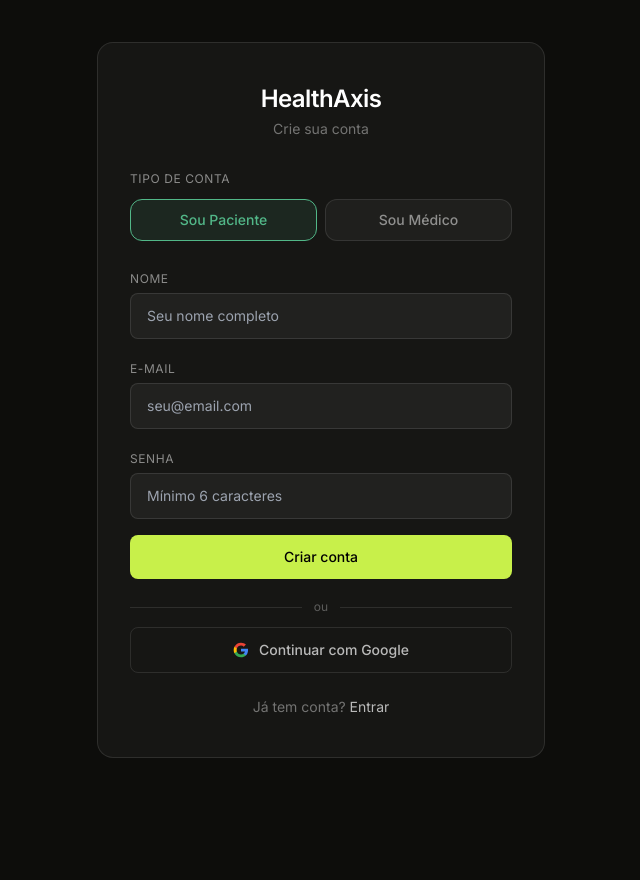
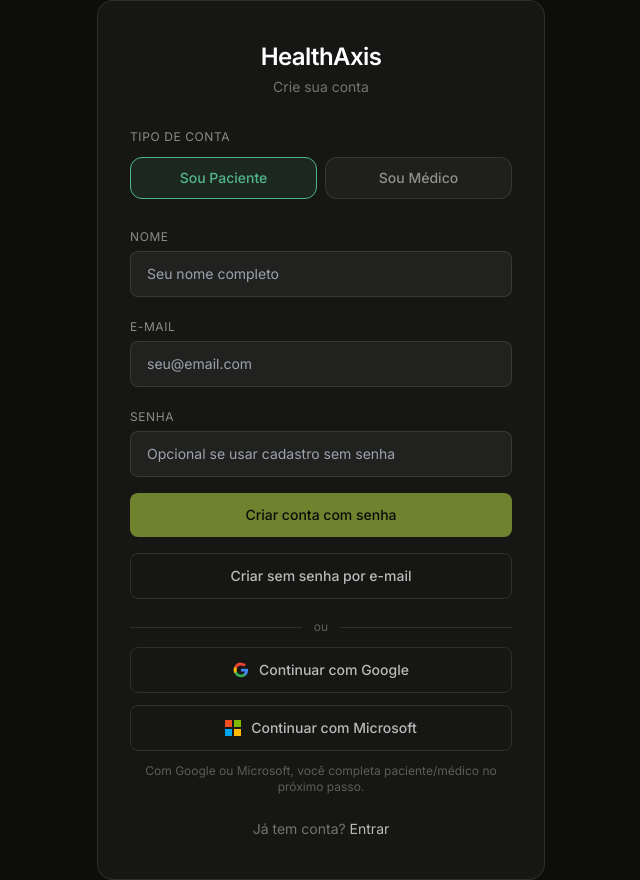
Before and after one commit to lekows/healthaxis, a Next.js app: page /auth/signup in a window 1280 px wide. Shown: the whole page, without its empty margins (319-959 px from the left). Before the commit the page ends 800 px from the top, so only its background shows below. Built offline with nearby package versions, Linux system fonts and the light colour scheme.

Commit message:
feat(auth): add passwordless signup and Microsoft provider

```diff
--- a/app/auth/signup/page.tsx
+++ b/app/auth/signup/page.tsx
@@ -3,8 +3,16 @@
 import { useState } from "react";
 import { useRouter } from "next/navigation";
 import Link from "next/link";
+import type { Provider } from "@supabase/supabase-js";
 import { createClient } from "@/lib/supabase/client";
 import { updateUserRole } from "@/app/auth/actions";
+
+type OAuthProvider = Extract<Provider, "google" | "azure">;
+
+const oauthProviders: { provider: OAuthProvider; label: string }[] = [
+  { provider: "google", label: "Continuar com Google" },
+  { provider: "azure", label: "Continuar com Microsoft" },
+];
 
 function translateError(msg: string): string {
   if (msg.includes("Password should be at least")) return "A senha deve ter pelo menos 6 caracteres.";
@@ -15,6 +23,33 @@ function translateError(msg: string): string {
   return msg;
 }
 
+function GoogleIcon() {
+  return (
+    <svg viewBox="0 0 24 24" className="w-4 h-4" aria-hidden="true">
+      <path fill="#4285F4" d="M22.56 12.25c0-.78-.07-1.53-.2-2.25H12v4.26h5.92c-.26 1.37-1.04 2.53-2.21 3.31v2.77h3.57c2.08-1.92 3.28-4.74 3.28-8.09z" />
+      <path fill="#34A853" d="M12 23c2.97 0 5.46-.98 7.28-2.66l-3.57-2.77c-.98.66-2.23 1.06-3.71 1.06-2.86 0-5.29-1.93-6.16-4.53H2.18v2.84C3.99 20.53 7.7 23 12 23z" />
+      <path fill="#FBBC05" d="M5.84 14.09c-.22-.66-.35-1.36-.35-2.09s.13-1.43.35-2.09V7.07H2.18C1.43 8.55 1 10.22 1 12s.43 3.45 1.18 4.93l3.66-2.84z" />
+      <path fill="#EA4335" d="M12 5.38c1.62 0 3.06.56 4.21 1.64l3.15-3.15C17.45 2.09 14.97 1 12 1 7.7 0 3.99 3.47 2.18 7.07l3.66 2.84c.87-2.6 3.3-4.53 6.16-4.53z" />
+    </svg>
+  );
+}
+
+function MicrosoftIcon() {
+  return (
+    <span className="grid grid-cols-2 gap-0.5 w-4 h-4" aria-hidden="true">
+      <span style={{ background: "#F25022" }} />
+      <span style={{ background: "#7FBA00" }} />
+      <span style={{ background: "#00A4EF" }} />
+      <span style={{ background: "#FFB900" }} />
+    </span>
+  );
+}
+
+function OAuthIcon({ provider }: { provider: OAuthProvider }) {
+  if (provider === "google") return <GoogleIcon />;
+  return <MicrosoftIcon />;
+}
+
 export default function SignupPage() {
   const router = useRouter();
   const [role, setRole] = useState<"patient" | "doctor">("patient");
@@ -23,37 +58,68 @@ export default function SignupPage() {
   const [password, setPassword] = useState("");
   const [crm, setCrm] = useState("");
   const [error, setError] = useState("");
-  const [loading, setLoading] = useState(false);
+  const [passwordLoading, setPasswordLoading] = useState(false);
+  const [passwordlessLoading, setPasswordlessLoading] = useState(false);
+  const [oauthLoading, setOauthLoading] = useState<OAuthProvider | null>(null);
   const [confirmationSent, setConfirmationSent] = useState(false);
+
+  function getUserMetadata() {
+    const trimmedName = name.trim();
+    const trimmedCrm = crm.trim();
+
+    return {
+      name: trimmedName,
+      full_name: trimmedName,
+      role,
+      crm: role === "doctor" ? trimmedCrm : null,
+    };
+  }
+
+  function validateRequiredFields() {
+    if (!name.trim()) return "Informe seu nome completo.";
+    if (!email.trim()) return "Informe seu e-mail.";
+    if (role === "doctor" && !crm.trim()) return "Informe seu CRM com UF.";
+    return null;
+  }
 
   async function handleSignup(e: React.FormEvent) {
     e.preventDefault();
-    setLoading(true);
+    setPasswordLoading(true);
     setError("");
+
+    const validationError = validateRequiredFields();
+    if (validationError) {
+      setError(validationError);
+      setPasswordLoading(false);
+      return;
+    }
 
     const supabase = createClient();
     const { data: signUpData, error: signUpError } = await supabase.auth.signUp({
-      email,
+      email: email.trim(),
       password,
-      options: { data: { name, role, crm: crm || null } },
+      options: {
+        data: getUserMetadata(),
+        emailRedirectTo: `${window.location.origin}/auth/callback?next=/auth/setup`,
+      },
     });
 
     if (signUpError) {
       setError(translateError(signUpError.message));
-      setLoading(false);
+      setPasswordLoading(false);
       return;
     }
 
-    // Supabase requires email confirmation — session is null until confirmed
+    // Supabase requires email confirmation — session is null until confirmed.
     if (!signUpData.session) {
       setConfirmationSent(true);
-      setLoading(false);
+      setPasswordLoading(false);
       return;
     }
 
-    // Immediately authenticated (email confirmation disabled)
+    // Immediately authenticated (email confirmation disabled).
     const userId = signUpData.user!.id;
-    await updateUserRole(userId, role, crm || undefined);
+    await updateUserRole(userId, role, crm.trim() || undefined);
     if (role === "patient") {
       router.push("/dashboard");
     } else {
@@ -62,12 +128,54 @@ export default function SignupPage() {
     router.refresh();
   }
 
-  async function handleOAuth(provider: "google" | "apple") {
+  async function handlePasswordlessSignup() {
+    setPasswordlessLoading(true);
+    setError("");
+
+    const validationError = validateRequiredFields();
+    if (validationError) {
+      setError(validationError);
+      setPasswordlessLoading(false);
+      return;
+    }
+
     const supabase = createClient();
-    await supabase.auth.signInWithOAuth({
+    const { error } = await supabase.auth.signInWithOtp({
+      email: email.trim(),
+      options: {
+        shouldCreateUser: true,
+        data: getUserMetadata(),
+        emailRedirectTo: `${window.location.origin}/auth/callback?next=/auth/setup`,
+      },
+    });
+
+    if (error) {
+      setError(translateError(error.message));
+      setPasswordlessLoading(false);
+      return;
+    }
+
+    setConfirmationSent(true);
+    setPasswordlessLoading(false);
+  }
+
+  async function handleOAuth(provider: OAuthProvider) {
+    setOauthLoading(provider);
+    setError("");
+
+    const supabase = createClient();
+    const { error } = await supabase.auth.signInWithOAuth({
       provider,
-      options: { redirectTo: `${window.location.origin}/auth/callback` },
+      options: {
+        redirectTo: `${window.location.origin}/auth/callback`,
+        ...(provider === "azure" ? { scopes: "email" } : {}),
+      },
     });
+
+    if (error) {
+      setError(translateError(error.message));
+      setOauthLoading(null);
+    }
   }
 
   if (confirmationSent) {
@@ -80,9 +188,9 @@ export default function SignupPage() {
               <path strokeLinecap="round" strokeLinejoin="round" d="M3 8l7.89 5.26a2 2 0 002.22 0L21 8M5 19h14a2 2 0 002-2V7a2 2 0 00-2-2H5a2 2 0 00-2 2v10a2 2 0 002 2z" />
             </svg>
           </div>
-          <h2 className="text-lg font-semibold text-white mb-2">Confirme seu e-mail</h2>
+          <h2 className="text-lg font-semibold text-white mb-2">Verifique seu e-mail</h2>
           <p className="text-sm text-white/40 mb-6">
-            Enviamos um link de confirmação para <span className="text-white/70">{email}</span>. Clique no link para ativar sua conta.
+            Enviamos um link de acesso para <span className="text-white/70">{email.trim()}</span>. Clique no link para ativar sua conta e continuar o cadastro.
           </p>
           <Link href="/auth/login" className="text-sm text-white/50 hover:text-white transition-colors">
             Voltar ao login
@@ -150,12 +258,11 @@ export default function SignupPage() {
             <label className="text-xs text-white/50 uppercase tracking-wider">Senha</label>
             <input
               type="password"
-              required
               minLength={6}
               value={password}
               onChange={(e) => setPassword(e.target.value)}
               className="mt-1 w-full bg-white/5 border border-white/10 rounded-lg px-4 py-3 text-white text-sm outline-none focus:border-white/30 transition-colors"
-              placeholder="Mínimo 6 caracteres"
+              placeholder="Opcional se usar cadastro sem senha"
             />
           </div>
 
@@ -182,11 +289,20 @@ export default function SignupPage() {
 
           <button
             type="submit"
-            disabled={loading}
+            disabled={passwordLoading || !password}
             className="w-full py-3 rounded-lg text-sm font-medium text-black transition-opacity disabled:opacity-50"
             style={{ background: "#C8F04A" }}
           >
-            {loading ? "Criando conta..." : "Criar conta"}
+            {passwordLoading ? "Criando conta..." : "Criar conta com senha"}
+          </button>
+
+          <button
+            type="button"
+            onClick={handlePasswordlessSignup}
+            disabled={passwordlessLoading}
+            className="w-full py-3 rounded-lg text-sm font-medium border border-white/10 text-white/70 transition-colors hover:bg-white/5 disabled:opacity-50"
+          >
+            {passwordlessLoading ? "Enviando..." : "Criar sem senha por e-mail"}
           </button>
         </form>
 
@@ -196,20 +312,25 @@ export default function SignupPage() {
           <div className="flex-1 border-t border-white/10" />
         </div>
 
-        <button
-          type="button"
-          onClick={() => handleOAuth("google")}
-          className="mt-3 w-full py-3 rounded-lg text-sm font-medium border border-white/10 transition-colors flex items-center justify-center gap-2.5 hover:bg-white/5"
-          style={{ color: "rgba(255,255,255,0.7)" }}
-        >
-          <svg viewBox="0 0 24 24" className="w-4 h-4" aria-hidden="true">
-            <path fill="#4285F4" d="M22.56 12.25c0-.78-.07-1.53-.2-2.25H12v4.26h5.92c-.26 1.37-1.04 2.53-2.21 3.31v2.77h3.57c2.08-1.92 3.28-4.74 3.28-8.09z"/>
-            <path fill="#34A853" d="M12 23c2.97 0 5.46-.98 7.28-2.66l-3.57-2.77c-.98.66-2.23 1.06-3.71 1.06-2.86 0-5.29-1.93-6.16-4.53H2.18v2.84C3.99 20.53 7.7 23 12 23z"/>
-            <path fill="#FBBC05" d="M5.84 14.09c-.22-.66-.35-1.36-.35-2.09s.13-1.43.35-2.09V7.07H2.18C1.43 8.55 1 10.22 1 12s.43 3.45 1.18 4.93l3.66-2.84z"/>
-            <path fill="#EA4335" d="M12 5.38c1.62 0 3.06.56 4.21 1.64l3.15-3.15C17.45 2.09 14.97 1 12 1 7.7 1 3.99 3.47 2.18 7.07l3.66 2.84c.87-2.6 3.3-4.53 6.16-4.53z"/>
-          </svg>
-          Continuar com Google
-        </button>
+        <div className="mt-3 space-y-3">
+          {oauthProviders.map(({ provider, label }) => (
+            <button
+              key={provider}
+              type="button"
+              onClick={() => handleOAuth(provider)}
+              disabled={Boolean(oauthLoading)}
+              className="w-full py-3 rounded-lg text-sm font-medium border border-white/10 transition-colors flex items-center justify-center gap-2.5 hover:bg-white/5 disabled:opacity-50"
+              style={{ color: "rgba(255,255,255,0.7)" }}
+            >
+              <OAuthIcon provider={provider} />
+              {oauthLoading === provider ? "Redirecionando..." : label}
+            </button>
+          ))}
+        </div>
+
+        <p className="mt-3 text-center text-xs text-white/30">
+          Com Google ou Microsoft, você completa paciente/médico no próximo passo.
+        </p>
 
         <p className="mt-6 text-center text-sm text-white/40">
           Já tem conta?{" "}
```
